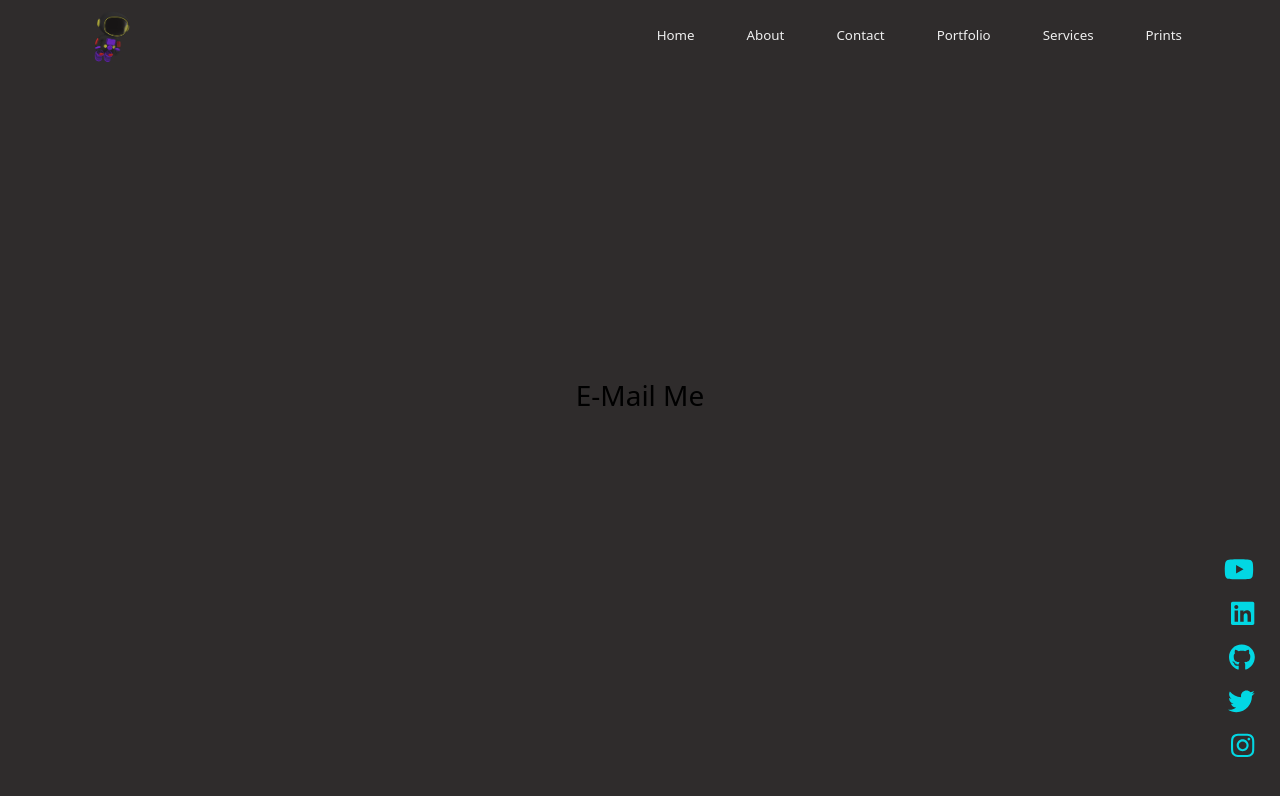
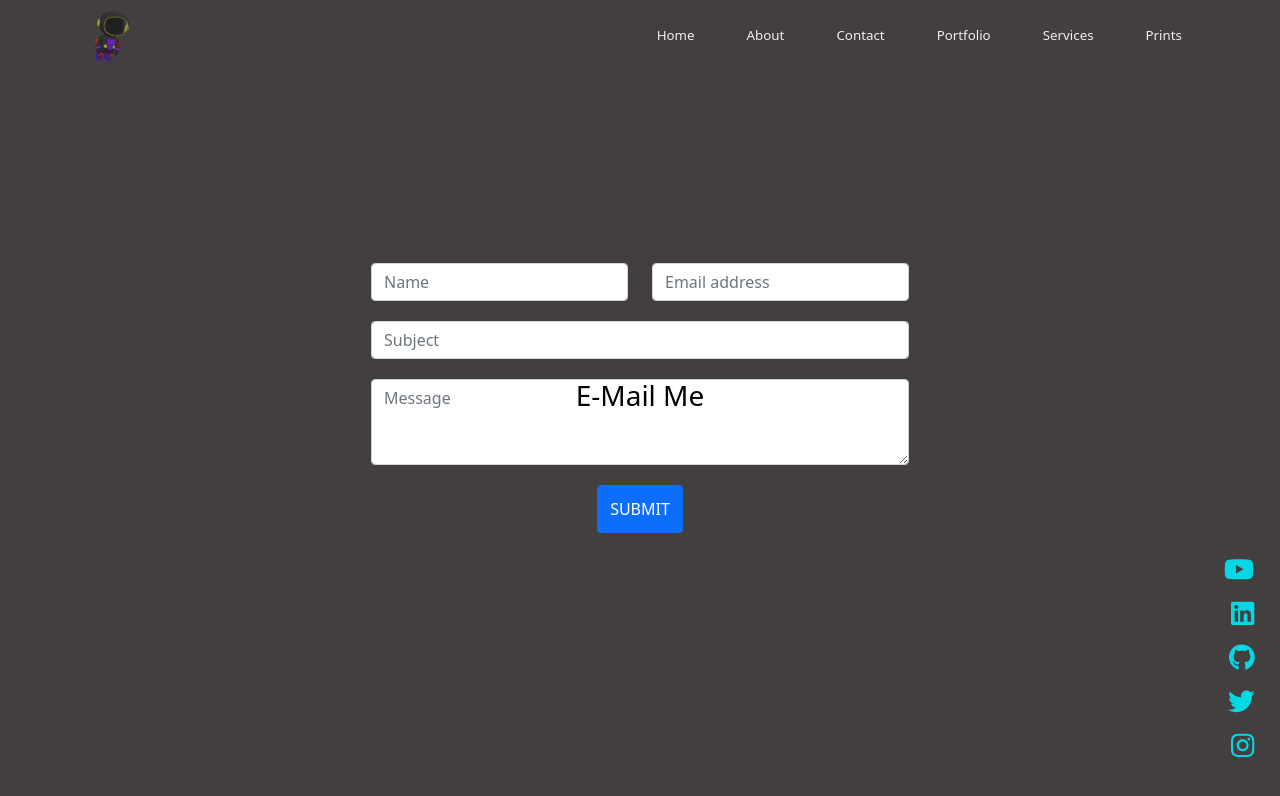
Before and after one commit to 4lexjandro/portfolio, a React (Create React App) app: page /contact in a window 1280 px wide. Shown: the top 796 px of the page. Built offline with nearby package versions, Linux system fonts and the light colour scheme.

Commit message:
added form contact, will edit with css now and also move other email route in page

```diff
--- a/package.json
+++ b/package.json
@@ -3,6 +3,7 @@
   "version": "0.1.0",
   "private": true,
   "dependencies": {
+    "@emailjs/browser": "^4.3.3",
     "@fortawesome/fontawesome-svg-core": "^6.1.1",
     "@fortawesome/free-brands-svg-icons": "^6.1.1",
     "@fortawesome/react-fontawesome": "^0.1.18",
@@ -18,6 +19,7 @@
     "react": "^18.1.0",
     "react-bootstrap": "^2.4.0",
     "react-dom": "^18.1.0",
+    "react-hook-form": "^7.51.3",
     "react-icons": "^4.4.0",
     "react-router-dom": "^6.3.0",
     "react-scripts": "^5.0.1",
--- /dev/null
+++ b/src/Parts/ContactForm.jsx
@@ -0,0 +1,201 @@
+import { useState } from 'react';
+import { useForm } from 'react-hook-form';
+import emailjs from '@emailjs/browser';
+
+const ContactForm = () => {
+  const {
+    register,
+    handleSubmit,
+    reset,
+    formState: { errors },
+  } = useForm();
+  const [disabled, setDisabled] = useState(false);
+  const [alertInfo, setAlertInfo] = useState({
+    display: false,
+    message: '',
+    type: '',
+  });
+
+  // Shows alert message for form submission feedback
+  const toggleAlert = (message, type) => {
+    setAlertInfo({ display: true, message, type });
+
+    // Hide alert after 5 seconds
+    setTimeout(() => {
+      setAlertInfo({ display: false, message: '', type: '' });
+    }, 5000);
+  };
+
+  // Function called on submit that uses emailjs to send email of valid contact form
+  const onSubmit = async (data) => {
+    // Destrcture data object
+    const { name, email, subject, message } = data;
+    try {
+      // Disable form while processing submission
+      setDisabled(true);
+
+      // Define template params
+      const templateParams = {
+        name,
+        email,
+        subject,
+        message,
+      };
+
+      // Use emailjs to email contact form data
+      await emailjs.send(
+        process.env.REACT_APP_SERVICE_ID,
+        process.env.REACT_APP_TEMPLATE_ID,
+        templateParams,
+        process.env.REACT_APP_PUBLIC_KEY,
+      );
+
+      // Display success alert
+      toggleAlert('Form submission was successful!', 'success');
+    } catch (e) {
+      console.error(e);
+      // Display error alert
+      toggleAlert('Uh oh. Something went wrong.', 'danger');
+    } finally {
+      // Re-enable form submission
+      setDisabled(false);
+      // Reset contact form fields after submission
+      reset();
+    }
+  };
+
+  return (
+    <div className='ContactForm'>
+      <div className='container'>
+        <div className='row'>
+          <div className='col-12 text-center'>
+            <div className='contactForm'>
+              <form
+                id='contact-form'
+                onSubmit={handleSubmit(onSubmit)}
+                noValidate
+              >
+                {/* Row 1 of form */}
+                <div className='row formRow'>
+                  <div className='col-6'>
+                    <input
+                      type='text'
+                      name='name'
+                      {...register('name', {
+                        required: {
+                          value: true,
+                          message: 'Please enter your name',
+                        },
+                        maxLength: {
+                          value: 30,
+                          message: 'Please use 30 characters or less',
+                        },
+                      })}
+                      className='form-control formInput'
+                      placeholder='Name'
+                    ></input>
+                    {errors.name && (
+                      <span className='errorMessage'>
+                        {errors.name.message}
+                      </span>
+                    )}
+                  </div>
+                  <div className='col-6'>
+                    <input
+                      type='email'
+                      name='email'
+                      {...register('email', {
+                        required: true,
+                        pattern:
+                          /^[a-zA-Z0-9.!#$%&’*+/=?^_`{|}~-]+@[a-zA-Z0-9-]+(?:\.[a-zA-Z0-9-]+)*$/,
+                      })}
+                      className='form-control formInput'
+                      placeholder='Email address'
+                    ></input>
+                    {errors.email && (
+                      <span className='errorMessage'>
+                        Please enter a valid email address
+                      </span>
+                    )}
+                  </div>
+                </div>
+                {/* Row 2 of form */}
+                <div className='row formRow'>
+                  <div className='col'>
+                    <input
+                      type='text'
+                      name='subject'
+                      {...register('subject', {
+                        required: {
+                          value: true,
+                          message: 'Please enter a subject',
+                        },
+                        maxLength: {
+                          value: 75,
+                          message: 'Subject cannot exceed 75 characters',
+                        },
+                      })}
+                      className='form-control formInput'
+                      placeholder='Subject'
+                    ></input>
+                    {errors.subject && (
+                      <span className='errorMessage'>
+                        {errors.subject.message}
+                      </span>
+                    )}
+                  </div>
+                </div>
+                {/* Row 3 of form */}
+                <div className='row formRow'>
+                  <div className='col'>
+                    <textarea
+                      rows={3}
+                      name='message'
+                      {...register('message', {
+                        required: true,
+                      })}
+                      className='form-control formInput'
+                      placeholder='Message'
+                    ></textarea>
+                    {errors.message && (
+                      <span className='errorMessage'>
+                        Please enter a message
+                      </span>
+                    )}
+                  </div>
+                </div>
+
+                <button
+                  className='submit-btn btn btn-primary'
+                  disabled={disabled}
+                  type='submit'
+                >
+                  Submit
+                </button>
+              </form>
+            </div>
+          </div>
+        </div>
+      </div>
+      {alertInfo.display && (
+        <div
+          className={`alert alert-${alertInfo.type} alert-dismissible mt-5`}
+          role='alert'
+        >
+          {alertInfo.message}
+          <button
+            type='button'
+            className='btn-close'
+            data-bs-dismiss='alert'
+            aria-label='Close'
+            onClick={() =>
+              setAlertInfo({ display: false, message: '', type: '' })
+            } // Clear the alert when close button is clicked
+          ></button>
+        </div>
+      )}
+    </div>
+  );
+};
+
+export default ContactForm;
--- a/src/Routes/About.jsx
+++ b/src/Routes/About.jsx
@@ -64,7 +64,10 @@
 
    \
   <div className="boxes">
-  <div className="box"><FaReact className="h-6 w-6"/></div>
+  <div className="box"><FaReact className="h-6 w-6"/>wrggrwhr3h3
+
+  <small>3rgr4gr4g4gg</small><small>3rgr4gr4g4gg</small><small>3rgr4gr4g4gg</small>
+  </div>
   <div className="box"><SiDjango className="h-6 w-6"/></div>
   <div className="box"><SiJavascript className="h-6 w-6"/></div>
   <div className="box"><FaPython className="h-6 w-6"/></div>
--- a/src/Routes/Contact.jsx
+++ b/src/Routes/Contact.jsx
@@ -6,6 +6,7 @@
 import ButtonMailto from './ButtonMailto'
 // import Sunset from '../Visuals/Sunset.mp4';
 import Spinner from '../Parts/Spinner.jsx'
+import ContactForm from '../Parts/ContactForm.jsx'
 
 
 
@@ -50,9 +51,9 @@
 
   return (
     <>
-
-    <div className="main">
-      <div className="overlay"></div>
+      <div className=''>
+    {/* <div className="main">
+      <div className="overlay"></div> */}
       {/* Finally it works! */}
       {/* <video autoPlay loop muted playsInline={true}
       controls={false}
@@ -65,7 +66,7 @@
         />
         </video> */}
 
-      <div className="content">
+      <div className="">
 
 
 
@@ -81,6 +82,8 @@
 
 
     <Container className="content">
+
+    <ContactForm />
 
 
 
@@ -102,7 +105,7 @@
                 whileHover={{ scale: 1.1 }}
                 whileTap={{ scale: 0.9 }}
               >
-                 <ButtonMailto label="E-Mail Me" mailto="mailto:alexjandrom99@gmail.com" />
+                 <ButtonMailto label="alexjandrom99@gmail.com" mailto="mailto:alexjandrom99@gmail.com" />
 
 
               </motion.h3>
--- a/src/style.css
+++ b/src/style.css
@@ -127,7 +127,7 @@
     width: 100%;
   }
 
-
+  /* Footer below ------------------------------------ */
 
 .barOne {
   right: 150px;
@@ -168,7 +168,7 @@
   right: 2%;
 }
 
-
+/* --------------------------------- */
 .bottom{
   position:fixed;
   bottom:0%;
@@ -176,8 +176,50 @@
  }
 
 
+/* ----------------------------------------------------------------
+Contact Form */
 
 
+
+form {
+  margin-top: 20px;
+}
+
+.formRow {
+  margin: 10px 0 20px 0;
+}
+
+.formInput {
+  padding: 15px 10px;
+}
+
+.errorMessage {
+  color: #f45532;
+  font-size: 14px;
+  margin: 0;
+  padding: 0;
+}
+
+.submit-btn {
+  padding: 15px 50px;
+  border-radius: 10px;
+  margin-bottom: 25px;
+}
+
+@media (max-width: 768px) {
+  .submit-message {
+    width: 125px;
+    margin-left: 200px;
+  }
+}
+
+
+
+
+
+
+
+/* ----------------------------------------------------- */
 .text {
   color:white !important;
   text-align:center;
@@ -223,6 +265,7 @@
   justify-content: center;
   align-items: center;
   color: rgb(255, 255, 255);
+  font-size: 14px !important;
 
 }
 
```
Also changed, not shown: 2 other files (tests, documents, lock files or other folders).
